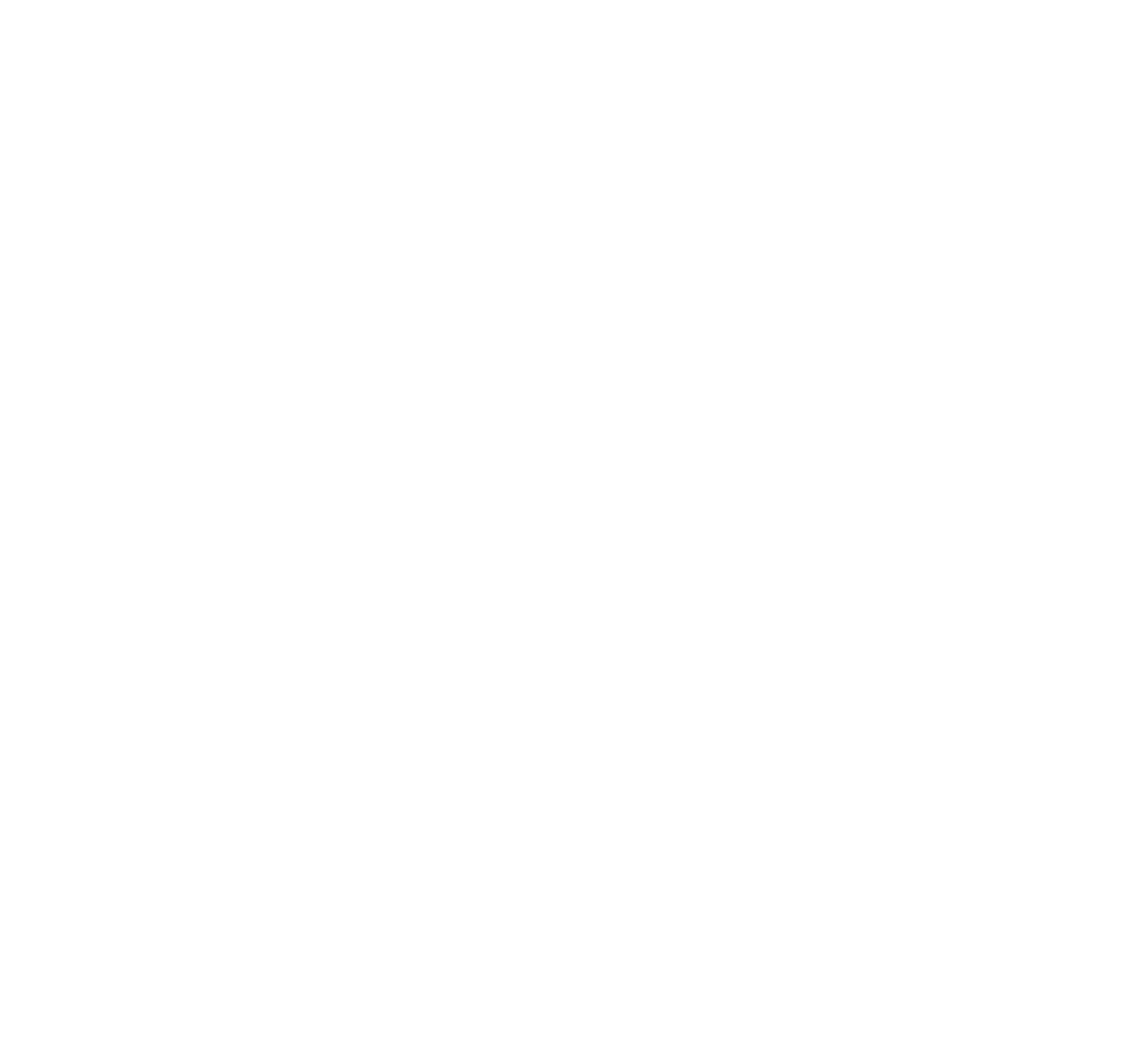
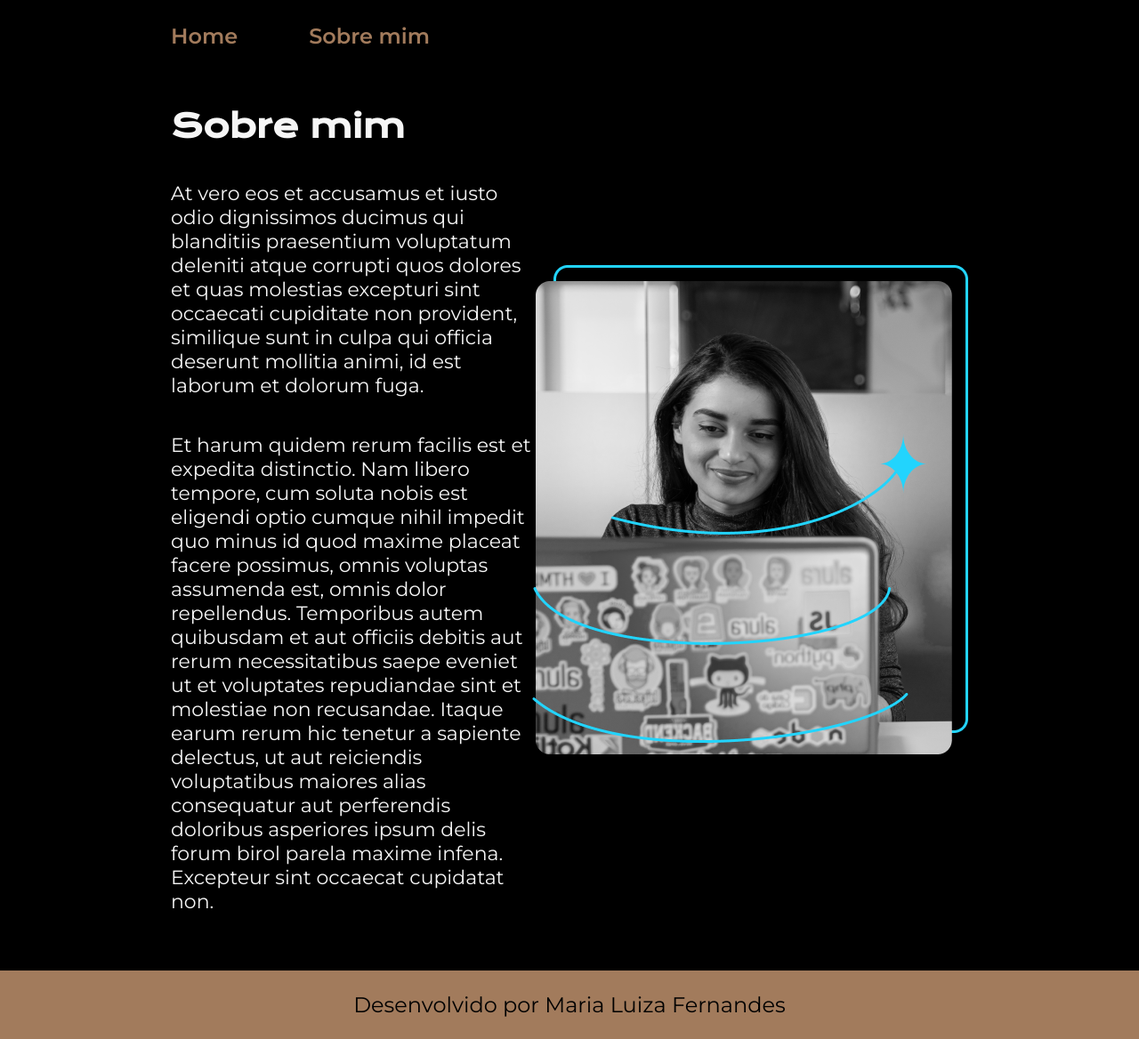
Before and after one commit to i-malur/portifolio-prototipo, a plain HTML site: page about.html in a window 1280 px wide. Shown: the whole page at 89% size. Before the commit the page ends 800 px from the top, so only its background shows below. Drawn offline with nearby package versions, Linux system fonts and the light colour scheme.

Commit message:
enviando os arquivos

```diff
--- a/about.html
+++ b/about.html
@@ -3,11 +3,27 @@
     <head>
         <meta charset="UTF-8">
         <meta name="viewport" content="width=device-width, initial-scale=1.0">
+        <link rel="stylesheet" href="estilos/styles.css">
         <title>Sobre mim</title>
     </head>
     <body>
-        <header></header>
-        <main></main>
-        <footer></footer>
+        <header class="cabecalho">
+            <nav class="cabecalho_menu">
+                <a class="cabecalho_menu_links" href="index.html">Home</a>
+                <a class="cabecalho_menu_links" href="about.html">Sobre mim</a>
+            </nav>
+        </header>
+        <main class="apresentacao">
+            <section class="apresentacao_conteudo">
+                <h1 class="apresentacao_conteudo_titulo">Sobre mim</h1>
+                <p class="apresentacao_conteudo_texto">At vero eos et accusamus et iusto odio dignissimos ducimus qui blanditiis praesentium voluptatum deleniti atque corrupti quos dolores et quas molestias excepturi sint occaecati cupiditate non provident, similique sunt in culpa qui officia deserunt mollitia animi, id est laborum et dolorum fuga.</p>
+                <p class="apresentacao_conteudo_texto">Et harum quidem rerum facilis est et expedita distinctio. Nam libero tempore, cum soluta nobis est eligendi optio cumque nihil impedit quo minus id quod maxime placeat facere possimus, omnis voluptas assumenda est, omnis dolor repellendus. Temporibus autem quibusdam et aut officiis debitis aut rerum necessitatibus saepe eveniet ut et voluptates repudiandae sint et molestiae non recusandae. Itaque earum rerum hic tenetur a sapiente delectus, ut aut reiciendis voluptatibus maiores alias consequatur aut perferendis doloribus asperiores ipsum delis forum birol parela maxime infena. Excepteur sint occaecat cupidatat non.</p>
+            </section>
+            <img src="imagens/imagem.png" alt="Imagem de perfil da desenvolvedora do portifólio">
+        </main>
+        <footer class="rodape">
+            <p>Desenvolvido por Maria Luiza Fernandes</p>
+        </footer>
+
     </body>
 </html>
--- a/estilos/styles.css
+++ b/estilos/styles.css
@@ -1,4 +1,15 @@
 @import url('https://fonts.googleapis.com/css2?family=Krona+One&family=Montserrat:ital,wght@0,100..900;1,100..900&display=swap');
+:root{
+    --cor-primaria: #000000;
+    --cor-secundaria: #F6F6F6;
+    --cor-terciaria: #A27B5C;
+    --cor-hover: #3F4E4F;
+
+    --fonte-primaria: "Krona One", sans-serif;
+    --fonte-secundaria: "Montserrat", sans-serif;
+}
+
+
 * {
     padding: 0;
     margin: 0;
@@ -6,8 +17,8 @@
 
 body{
     box-sizing: border-box;
-    background-color: #000000;
-    color:#f6f6f6;
+    background-color: var(--cor-primaria);
+    color: var(--cor-secundaria);
 }
 
 .cabecalho_menu{
@@ -21,9 +32,9 @@ body{
 
 .cabecalho_menu_links{
     font-size: 24px;
-    font-family: "Montserrat", sans-serif;
+    font-family: var(--fonte-secundaria);
     font-weight: 600;
-    color:#22D4FD;
+    color:var(--cor-terciaria);
     text-decoration: none;
 }
 
@@ -43,16 +54,17 @@ body{
 
 .apresentacao_conteudo_titulo{
     font-size: 36px;
-    font-family: "Krona One", sans-serif;
+    font-family: var(--fonte-primaria);
 }
 
 .titulo-destaque{
-    color:#22D4FD;
+    color: var(--cor-terciaria);
 }
 
 .apresentacao_conteudo_texto{
-    font-size: 24px;
-    font-family: "Montserrat", sans-serif;
+    font-size: 22px;
+    font-family:var(--fonte-secundaria);
+    color: var(--cor-secundaria);
 }
 
 .apresentacao_conteudo_links{
@@ -64,7 +76,7 @@ body{
 }
 
 .apresentacao_links_subtitulo{
-    font-family: 'Krona One', sans-serif;
+    font-family: var(--fonte-primaria);
     font-weight: 400;
     font-size: 24px;
 }
@@ -76,26 +88,30 @@ body{
     width: 378px;
     text-align: center;
     border-radius: 8px;
-    font-family: "Montserrat", sans-serif;
+    font-family: var(--fonte-secundaria);
     font-size: 24px;
     padding: 21.5px 0px;
     text-decoration: none;
-    color: #f6f6f6;
+    color: var(--cor-secundaria);
     font-weight: 600;
-    border: 2px solid #22D4FD;
+    border: 2px solid var(--cor-terciaria);
 }
 
 .apresentacao_botoes:hover{
-    background-color: #272727;
-    color:#22D4FD;
+    background-color: var(--cor-hover);
+    color: var(--cor-terciaria);
     width: 400px;
 }
 
 .rodape{
-    background-color: #22D4FD;
+    background-color: var(--cor-terciaria);
     text-align: center;
-    color: #000000;
+    color: var(--cor-primaria);
     font-size: 24px;
-    font-family: "Montserrat", sans-serif;
+    font-family: var(--fonte-secundaria);
     padding: 24px;
 }
+.lista-informacoes{
+    font-family: var(--fonte-secundaria);
+    font-size: 20px;
+}
```
